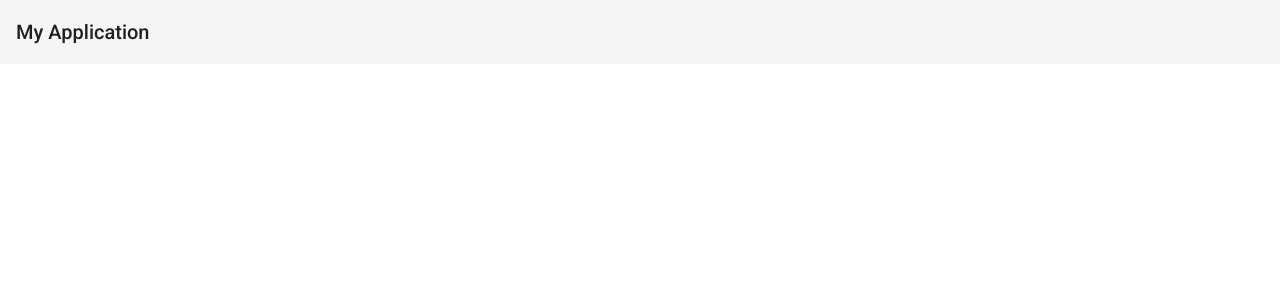
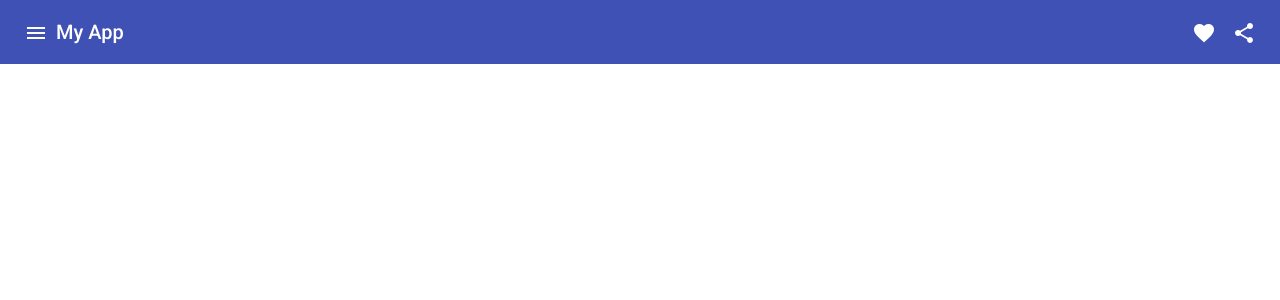
Before and after one commit to joaopedropaulino/escolaui, an Angular app: page / in a window 1280 px wide. Shown: the top 300 px of the page. Built offline with nearby package versions, Linux system fonts and the light colour scheme.

Commit message:
02/08/2022

```diff
--- a/src/app/app.component.html
+++ b/src/app/app.component.html
@@ -1,3 +1,13 @@
-<mat-toolbar>
-    <span>My Application</span>
-  </mat-toolbar>
+<mat-toolbar color="primary">
+  <button mat-icon-button class="example-icon" aria-label="Example icon-button with menu icon">
+    <mat-icon>menu</mat-icon>
+  </button>
+  <span>My App</span>
+  <span class="example-spacer"></span>
+  <button mat-icon-button class="example-icon favorite-icon" aria-label="Example icon-button with heart icon">
+    <mat-icon>favorite</mat-icon>
+  </button>
+  <button mat-icon-button class="example-icon" aria-label="Example icon-button with share icon">
+    <mat-icon>share</mat-icon>
+  </button>
+</mat-toolbar>
--- /dev/null
+++ b/src/app/cursos/listacursos/listacursos.component.html
@@ -0,0 +1 @@
+<p>listacursos works!</p>
```
Also changed, not shown: src/app/app.module.ts (+7 -2 lines), src/app/cursos/cursos-routing.module.ts (added, +10 -0 lines), src/app/cursos/cursos.module.ts (added, +17 -0 lines), src/app/cursos/listacursos/listacursos.component.ts (added, +15 -0 lines), src/app/cursos/listacursos/listacursos.component.scss (added), 1 other file (tests, documents, lock files or other folders).
